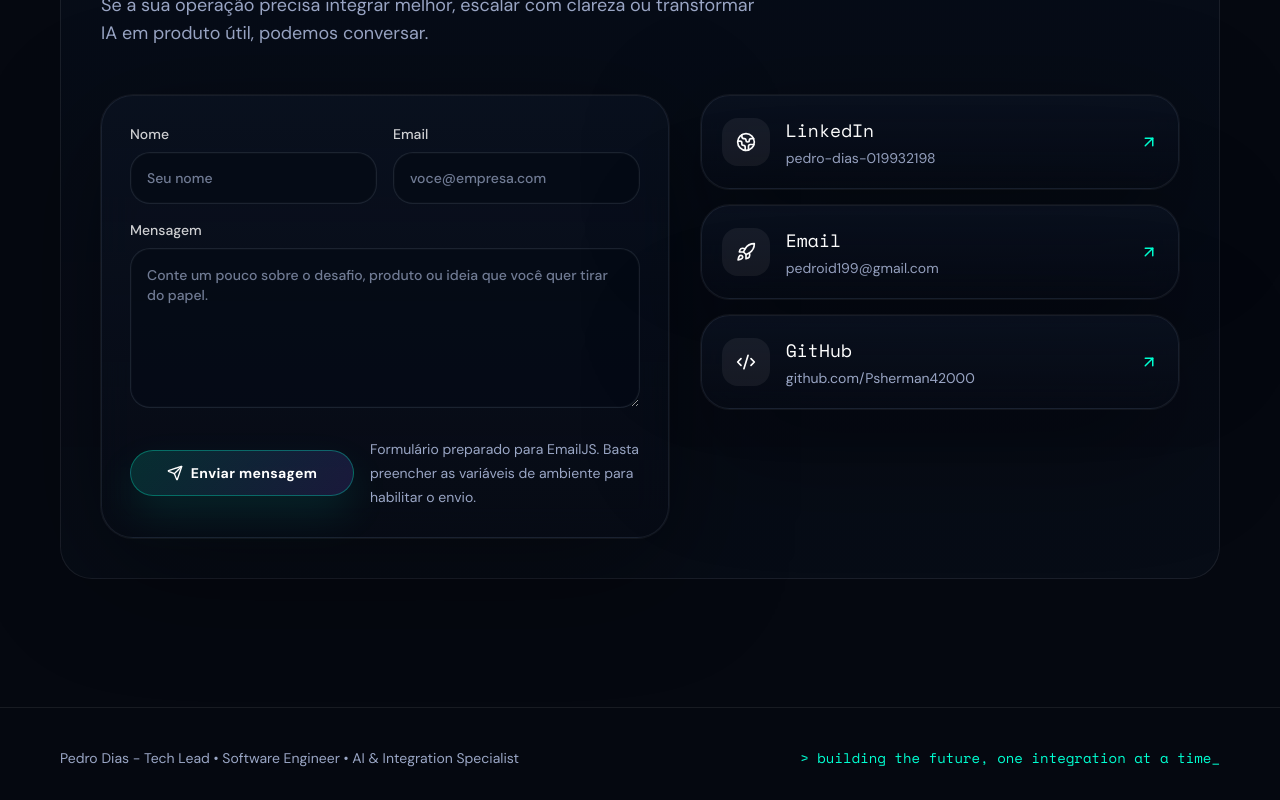
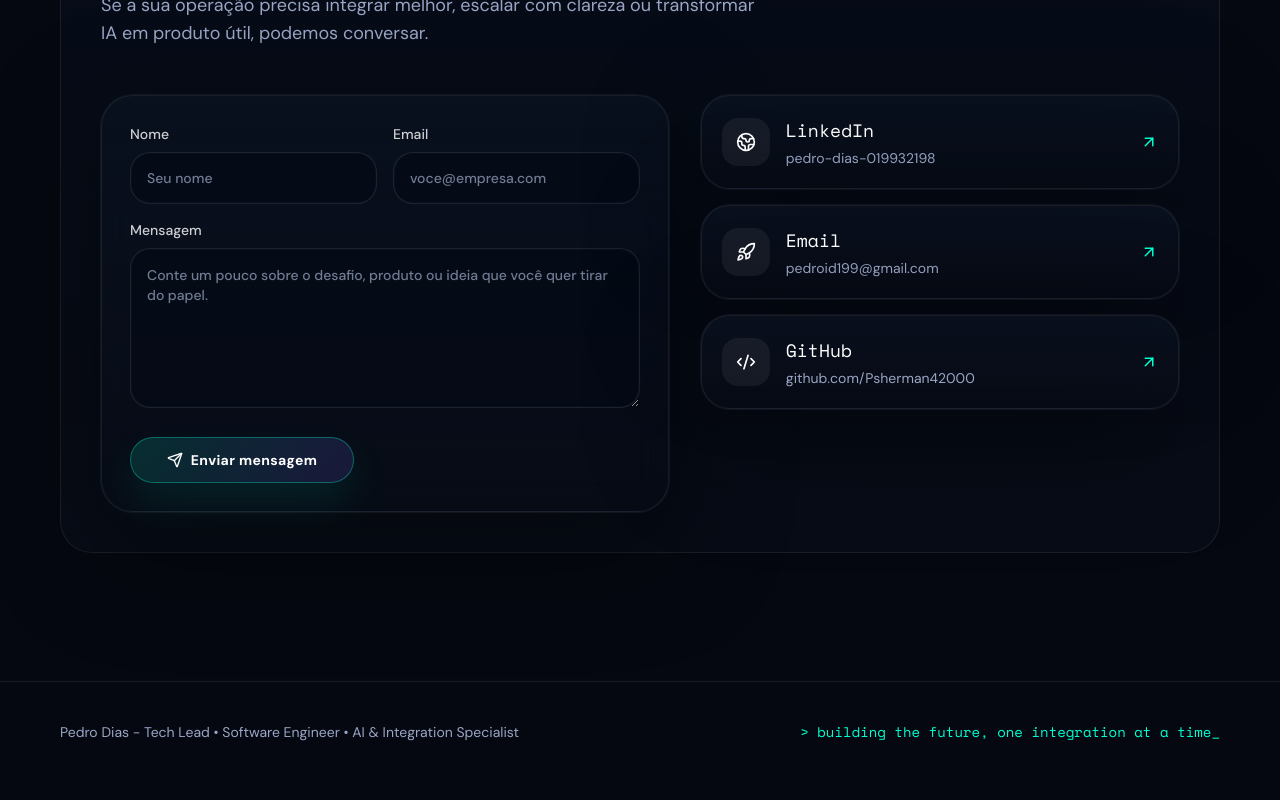
Before and after one commit to Psherman42000/portifolio, a React (Vite) app: page / in a window 1280 px wide. Shown: the part 8749-9549 px from the top of the page. After the commit the page ends 9523 px from the top, so only its background shows below. Built offline with nearby package versions, Linux system fonts and the light colour scheme; no server answers.

Commit message:
chore: remove contact helper note

```diff
--- a/src/components/sections/ContactSection.jsx
+++ b/src/components/sections/ContactSection.jsx
@@ -147,7 +147,6 @@ export default function ContactSection({ contact, locale = 'pt' }) {
                     {status.type === 'loading' ? copy.sending : copy.submit}
                   </span>
                 </MagneticButton>
-                <p className="text-sm leading-6 text-[var(--muted)]">{contact.emailConfigNote}</p>
               </div>
 
               {status.type !== 'idle' ? (
```
